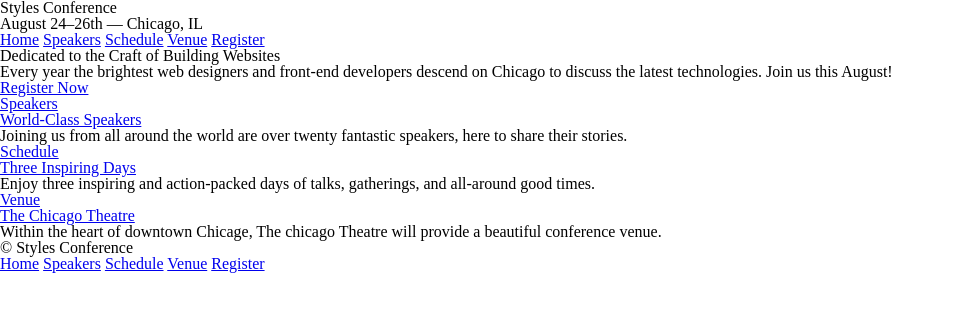
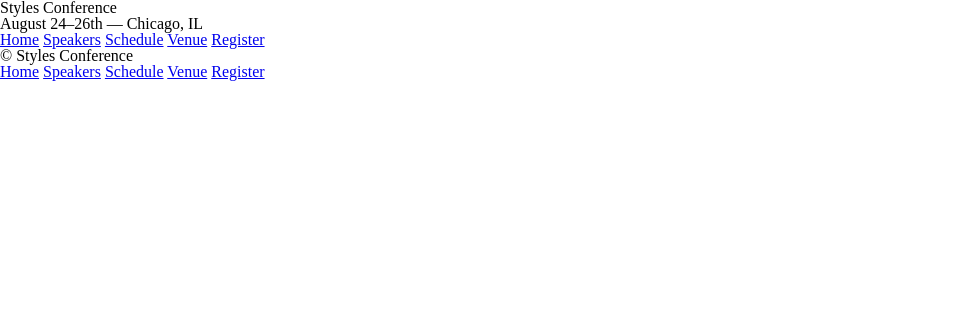
Before and after one commit to marcschul/shayhowe-website-tutorial, a plain HTML site: page styles-conference/index.html in a window 1280 px wide. Shown: the whole page, without its empty margins (0-954 px from the left). Drawn offline with Linux system fonts and the light colour scheme.

Commit message:
final lesson 2

```diff
--- a/styles-conference/index.html
+++ b/styles-conference/index.html
@@ -21,37 +21,6 @@
       </nav>
     </header>
 
-    <section>
-      <h2>Dedicated to the Craft of Building Websites</h2>
-      <p>Every year the brightest web designers and front-end developers descend on Chicago to discuss the latest technologies. Join us this August!</p>
-      <a href="register.html">Register Now</a>
-    </section>
-
-    <section>
-      <section>
-        <a href="speakers.html">
-          <h5>Speakers</h5>
-          <h3>World-Class Speakers</h3>
-        </a>
-        <p>Joining us from all around the world are over twenty fantastic speakers, here to share their stories.</p>
-      </section>
-
-      <section>
-        <a href="schedule.html">
-          <h5>Schedule</h5>
-          <h3>Three Inspiring Days</h3>
-        </a>
-        <p>Enjoy three inspiring and action-packed days of talks, gatherings, and all-around good times.</p>
-      </section>
-
-      <section>
-        <a href="venue.html">
-          <h5>Venue</h5>
-          <h3>The Chicago Theatre</h3>
-        </a>
-        <p>Within the heart of downtown Chicage, The chicago Theatre will provide a beautiful conference venue.</p>
-      </section>
-    </section>
 
     <footer>
       <small>&copy; Styles Conference</small>
```
